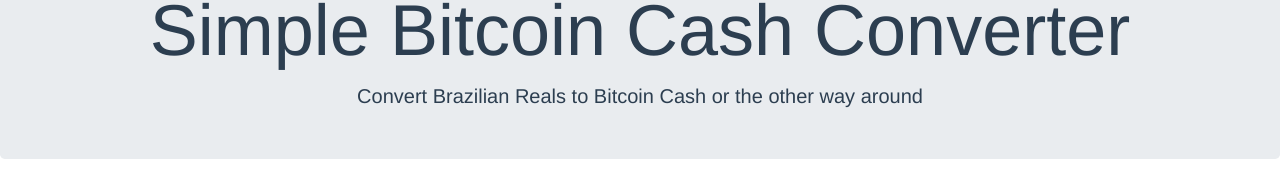
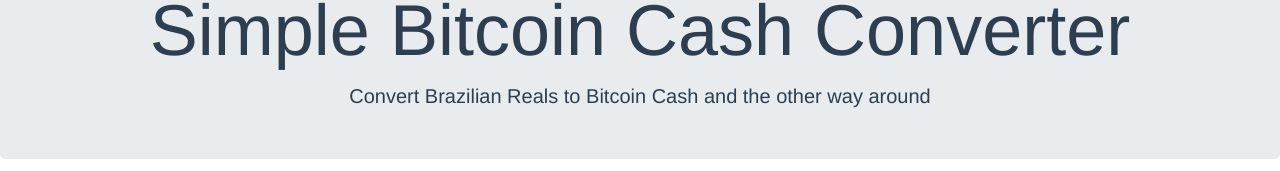
Before and after one commit to kharri1073/simplecryptoconvert, a Vue app: page /bch/brl in a window 1280 px wide. Shown: the part 245-416 px from the top of the page. Built offline with nearby package versions, Linux system fonts and the light colour scheme; no server answers; what accounting would draw is missing.

Commit message:
Old SEO Tweaks

```diff
--- a/src/components/BitcoinConverter.vue
+++ b/src/components/BitcoinConverter.vue
@@ -177,7 +177,7 @@
          brl: 'R$'
       },
       header: 'Simple '+this.selectedCrypto+' Converter',
-      lead: 'Convert '+this.selectedFiat+' to '+this.selectedCrypto+' or the other way around',
+      lead: 'Convert '+this.selectedFiat+' to '+this.selectedCrypto+' and the other way around',
       uriParams: typeof this.$route.params.crypto !== "undefined" ? this.$route.params : { crypto: 'BCH' },
       selectedCrypto: typeof this.$route.params.crypto !== "undefined" ? this.$route.params.crypto : 'Bitcoin Cash',
       selectedFiat: typeof this.$route.params.crypto !== "undefined" ? this.$route.params.fiat : 'US Dollars',
@@ -211,7 +211,7 @@
     fiatChanged: function(options) {
       this.selectedFiat = options.text
       this.fiatCurrency = options.value
-      this.lead = 'Convert '+options.text+'s to '+this.selectedCrypto+' or the other way around'
+      this.lead = 'Convert '+options.text+'s to '+this.selectedCrypto+' and the other way around'
       this.init()
     },
     cryptoChanged: function(options) {
@@ -219,7 +219,7 @@
       this.cryptoCurrencyUpdated = options.value
       this.cryptoCurrency = options.value
       this.header = 'Simple ' + options.text + ' Converter'
-      this.lead = 'Convert '+this.selectedFiat+'s to '+options.text+' or the other way around'
+      this.lead = 'Convert '+this.selectedFiat+'s to '+options.text+' and the other way around'
       this.init()
     },
     cryptoRound: function (number, precision) {
@@ -254,7 +254,7 @@
     findFiat: function(fiat) {
       var fiatName
       fiatName = this.fiatDropdown.filter(p => p.value == fiat)
-      this.lead = 'Convert '+fiatName[0].text+'s to '+this.selectedCrypto+' or the other way around'
+      this.lead = 'Convert '+fiatName[0].text+'s to '+this.selectedCrypto+' and the other way around'
       this.selectedFiat = fiatName[0].text
     }
   },
@@ -303,11 +303,11 @@
   },
   metaInfo () {
     return {
-      title: this.header,
-      titleTemplate: '%s - Crypto Calculator',
+      title: this.selectedCrypto + ' to ' + this.selectedFiat + ' Converter',
+      titleTemplate: '%s Calculator',
       meta: [
         {'http-equiv': 'Content-Type', content: 'text/html; charset=utf-8'},
-        {name: 'description', content: this.lead},
+        {name: 'description', content: 'Simple crypto calculator to '+this.lead},
         {property: 'og:title', content: this.header},
         {property: 'og:site_name', content: 'Simple Crypto Convert'},
         // The list of types is available here: http://ogp.me/#types
@@ -321,7 +321,7 @@
         {name: 'twitter:card', content: 'summary'},
         {name: 'twitter:site', content: 'https://simplecryptoconvert.com' + this.$route.path },
         {name: 'twitter:title', content: this.header},
-        {name: 'twitter:description', content: 'I have things here on my site.'},
+        {name: 'twitter:description', content: 'Simple Crypto Converter'},
         {name: 'twitter:creator', content: '@kharri1073'},
         {name: 'twitter:image:src', content: 'https://simplecryptoconvert.com/img/logo.png'},
 
--- a/src/components/MonthlyChart.vue
+++ b/src/components/MonthlyChart.vue
@@ -1,11 +1,13 @@
 <script>
 import { Line } from 'vue-chartjs'
+import { cryptoType } from '../main';
 
 export default {
   extends: Line,
   data () {
     return {
       data: {
+        selectedCrypto: '',
         labels: [],
         datasets: [
           {
@@ -28,6 +30,11 @@
   },
   methods: {
     init () {
+
+      cryptoType.$on('cryptoSelected', (selectedCrypto) => {
+       this.selectedCrypto = selectedCrypto;
+      });
+
       this.axios
         .get('https://min-api.cryptocompare.com/data/histoday?aggregate=1&e=CCCAGG&extraParams=CryptoCompare&fsym=BCH&limit=30&tryConversion=false&tsym=USD')
         .then(response => (
```
